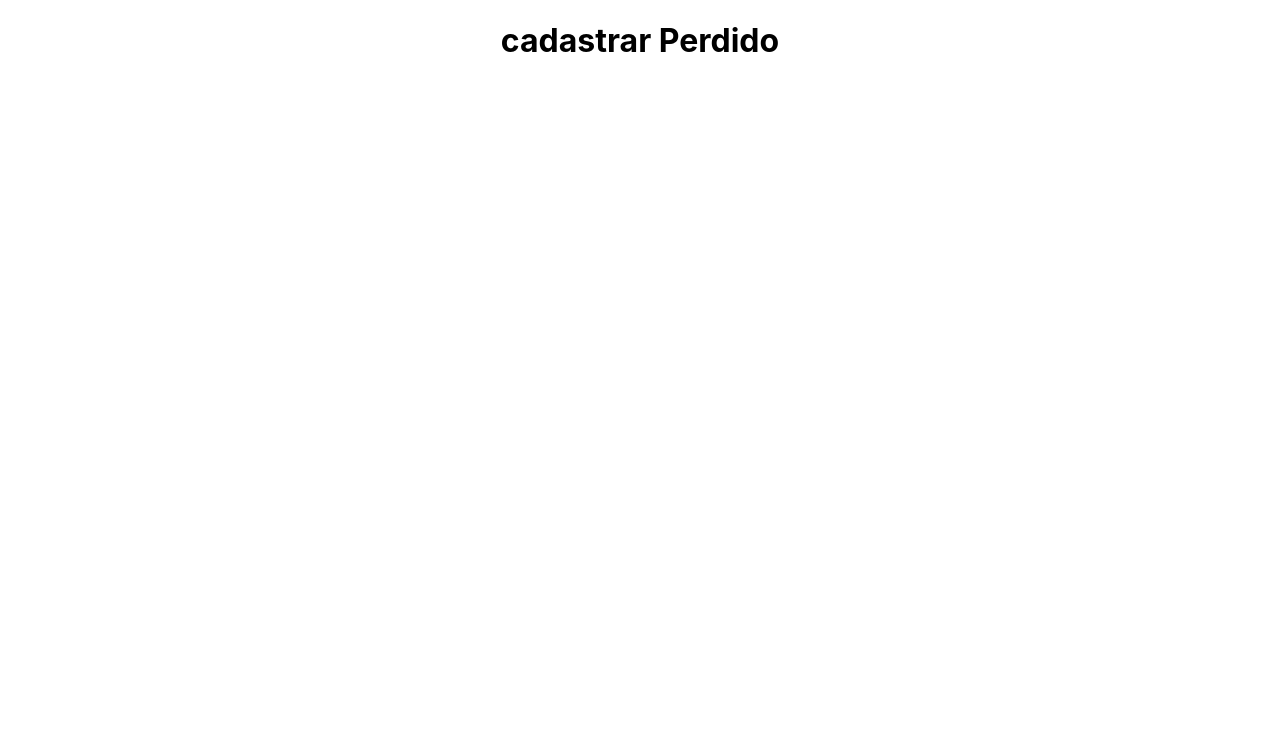
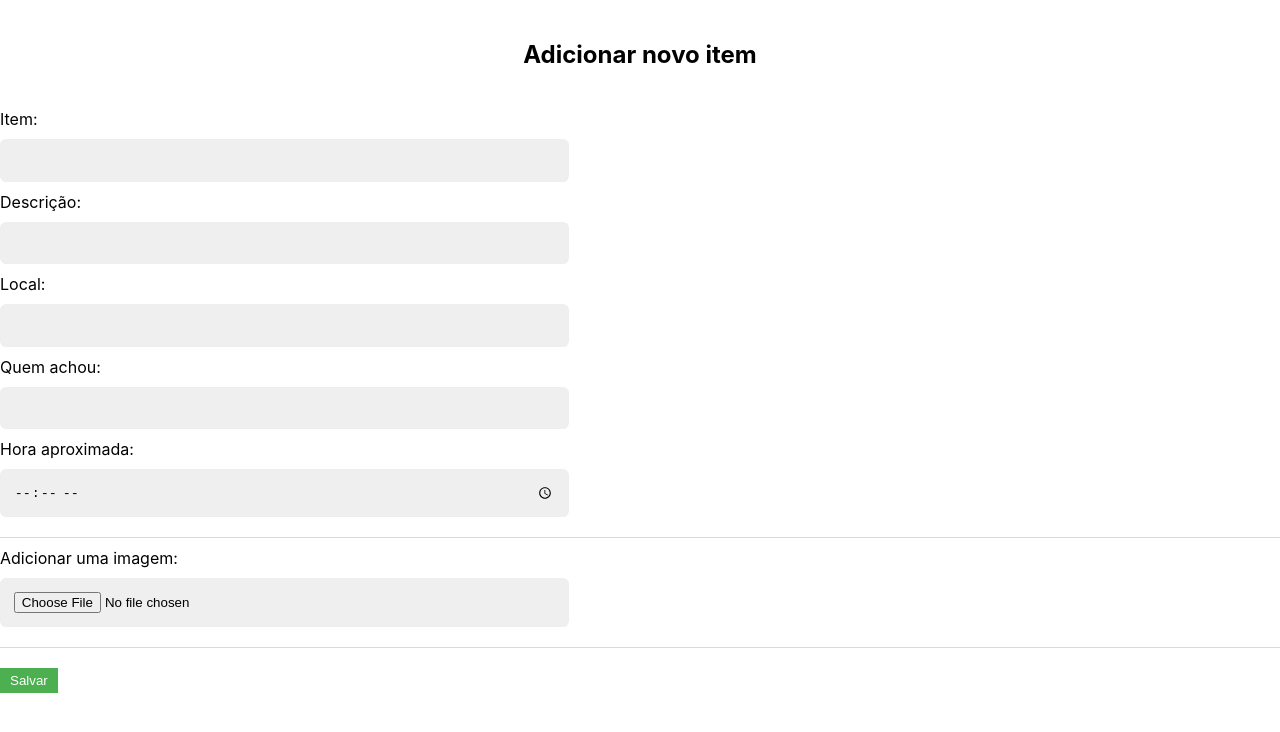
Before and after one commit to Mateushrb/Achados-e-Perdidos, a React (Create React App) app in the folder aep-website/: page /dashboard/admin/cadastrar-perdidos in a window 1280 px wide. Shown: the top 732 px of the page. Built offline with nearby package versions, Linux system fonts and the light colour scheme; the HTML template or start-up script is replaced by a standard one.

Commit message:
fix(CadastrarPerdidos) add function to upload image and styled

```diff
--- a/aep-website/src/pages/Dashboard/Admin/components/Perdidos/CadastrarPerdido.js
+++ b/aep-website/src/pages/Dashboard/Admin/components/Perdidos/CadastrarPerdido.js
@@ -1,13 +1,108 @@
-import React from 'react'
+import React, { useState } from 'react'
+import Input from '../../../../Login/components/Input';
+import Button from '../../../../Login/components/Button';
+import '../Achados/AchadosStyles.css'
 
-const CadastrarPerdido = () => {
-  return (
-    <>
-    <div>
-        <h1>cadastrar Perdido</h1>
-    </div>
-    </>
-  )
+const CadastrarPerdidos = ({ item }) => {
+    const [AddItem, setAddItem] = useState({ ...item });
+    const [isSubmitting, setIsSubmitting] = useState(false);
+    const [isSaved, setIsSaved] = useState(false);
+
+    const handleInputChange = (e) => {
+        const { name, value } = e.target;
+        setAddItem({ ...AddItem, [name]: value });
+    };
+
+    const handleImageChange = (event) => {
+        const file = event.target.files[0];
+        setAddItem((prevItem) => ({ ...prevItem, imagem: file }));
+      };
+
+    const handleSubmit = (e) => {
+        e.preventDefault();
+
+        fetch('http://45.235.53.125:8080/perdidos', {
+            method: 'POST',
+            headers: {
+                'Content-Type': 'application/json',
+            },
+            body: JSON.stringify(item),
+        })
+            .then((response) => response.json())
+            .then((data) => {
+                console.log('Novo item adicionado:', data);
+                // Realize as ações necessárias após adicionar o novo item
+            })
+            .catch((error) => {
+                console.error('Erro ao adicionar o item:', error);
+            })
+            .then((data) => {
+                console.log('Novo item adicionado:', data);
+                setIsSaved(true);
+            })
+            .finally(() => {
+                setIsSubmitting(false);
+            });
+    }
+
+    return (
+        <div className='content__edit'>
+            <h2>Adicionar novo item</h2>
+            <form className='form__content-edit' onSubmit={handleSubmit}>
+                <label>
+                    Item:
+                    <Input type="text"
+                        name="nome_item"
+                        value={AddItem.nome_item || ''}
+                        onChange={handleInputChange} />
+                </label>
+                <label>
+                    Descrição:
+                    <Input type="text"
+                        name="descricao"
+                        value={AddItem.descricao || ''}
+                        onChange={handleInputChange} />
+                </label>
+                <label>
+                    Local:
+                    <Input type="text"
+                        name="local"
+                        value={AddItem.local || ''}
+                        onChange={handleInputChange} />
+                </label>
+                <label>
+                    Quem achou:
+                    <Input type="text"
+                        name="quem_achou"
+                        value={AddItem.quem_achou || ''}
+                        onChange={handleInputChange} />
+                </label>
+
+                    <label>
+                        Hora aproximada:
+                        <Input type="time"
+                            name="hora_aproximada"
+                            value={AddItem.hora_aproximada || ''}
+                            onChange={handleInputChange} />
+                    </label>
+                    <div className='group__time-option'>
+                    <label>Adicionar uma imagem:
+                        <Input
+                            type="file"
+                            name="imagem"
+                            onChange={handleImageChange}
+                        />
+                    </label>
+                </div>
+                <div className="button-group">
+                    <Button className='button__save' type="submit" disabled={isSubmitting}>
+                        {isSubmitting ? 'Salvando...' : 'Salvar'}
+                    </Button>
+                    {isSaved && <span>Item salvo com sucesso!</span>}
+                </div>
+            </form>
+        </div >
+    )
 }
 
-export default CadastrarPerdido
+export default CadastrarPerdidos
--- a/aep-website/src/pages/Dashboard/Admin/components/Perdidos/ListarPerdidos.js
+++ b/aep-website/src/pages/Dashboard/Admin/components/Perdidos/ListarPerdidos.js
@@ -4,12 +4,15 @@ import './PerdidosStyles.css'
 import Footer from '../../../../../components/Footer/Footer';
 import EditarPerdidos from './EditarPerdidos';
 import ButtonAdd from '../Achados/components/ButtonAdd';
+import ModalCadastrarPerdidos from './ModalCadastrarPerdidos';
+import CadastrarPerdidos from './CadastrarPerdido';
 
 
 const ListarPerdidos = () => {
   const [data, setData] = useState([]);
   const [selectedProduct, setSelectedProduct] = useState(null);
   const [isEditing, setIsEditing] = useState(false);
+  const [isOpenModalAdd, setIsOpenModalAdd] = useState(false);
 
   useEffect(() => {
     fetch('http://45.235.53.125:8080/perdidos')
@@ -43,6 +46,13 @@ const ListarPerdidos = () => {
     console.log('Deletar produto:', selectedProduct);
   };
 
+  const openModalAdd = () => {
+    setIsOpenModalAdd(true);
+  }
+
+  const closeModalAdd = () => {
+    setIsOpenModalAdd(false);
+  };
 
   return (
     <>
@@ -50,7 +60,13 @@ const ListarPerdidos = () => {
       <div className='table__container-achados'>
         <h2>Lista de itens Perdidos 📄</h2>
         <div className='container_additem'>
-        <ButtonAdd>Adicionar item Perdido</ButtonAdd>
+        <ButtonAdd onClick={openModalAdd}>Adicionar item Perdido</ButtonAdd>
+        {isOpenModalAdd && (
+            <ModalCadastrarPerdidos>
+              <button className='button__close' onClick={closeModalAdd}>X</button>
+              <CadastrarPerdidos />
+            </ModalCadastrarPerdidos>
+          )}
         </div>
         <table>
           <thead>
--- /dev/null
+++ b/aep-website/src/pages/Dashboard/Admin/components/Perdidos/ModalCadastrarPerdidos.js
@@ -0,0 +1,14 @@
+import React from 'react'
+
+const ModalCadastrarPerdidos = ( { closeModal, children }) => {
+
+  return (
+    <div className="modal__table">
+      <div className="modal__content">
+        {children}
+      </div>
+    </div>
+  )
+}
+
+export default ModalCadastrarPerdidos
```
